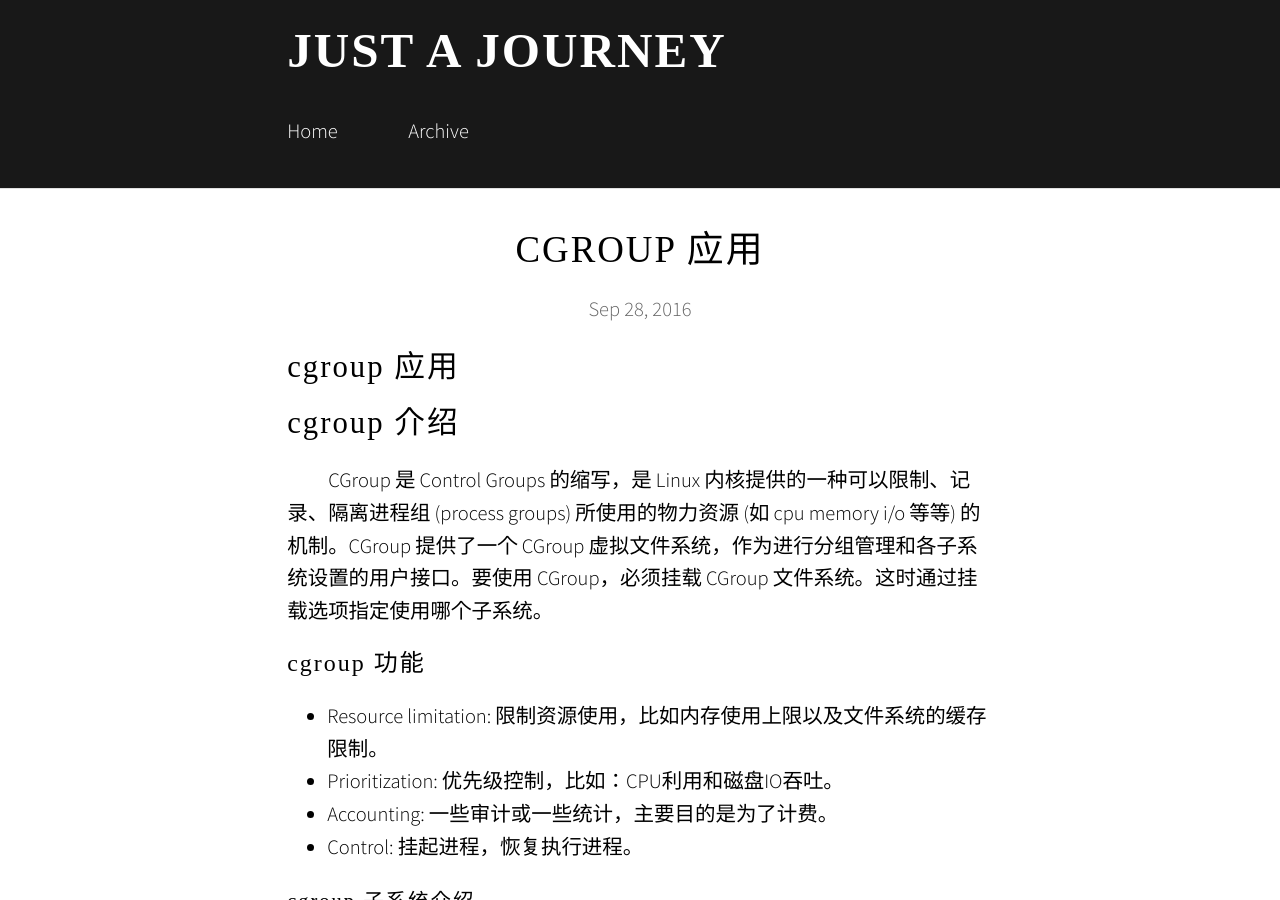
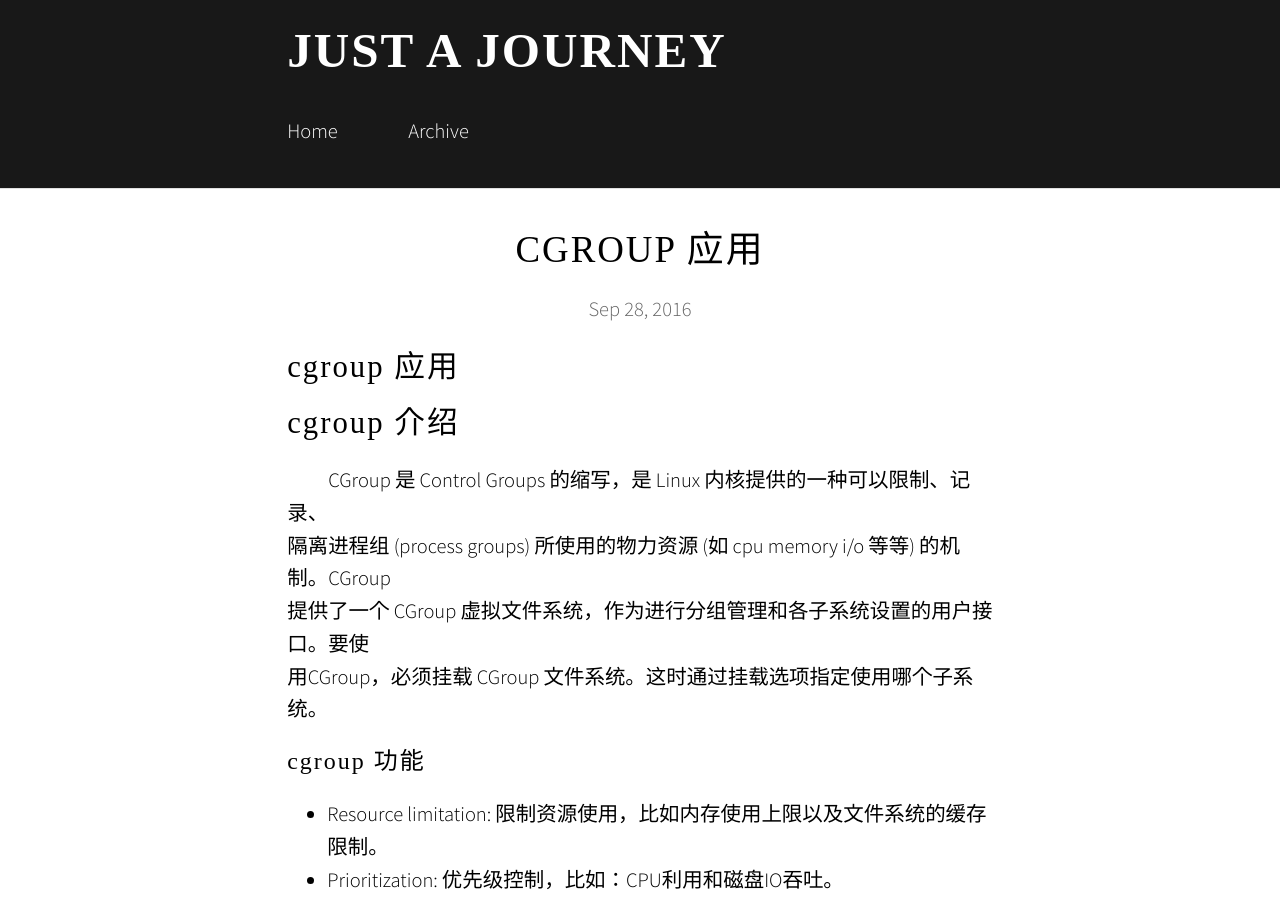
Before and after one commit to lxlenovostar/lix_blog, a Jekyll site: the page built from _posts/2016-09-28-cgroup.md, in a window 1280 px wide and 900 px high. Built offline with Jekyll 4.4.1, drawn with Linux system fonts in a browser that asks for light colours; nearby versions of some CDN libraries; some web fonts are replaced; comment, search, counter and statistics services are not loaded.

Commit message:
修改格式

```diff
--- a/_posts/2016-09-28-cgroup.md
+++ b/_posts/2016-09-28-cgroup.md
@@ -4,7 +4,10 @@ title: cgroup 应用
 # cgroup 应用
 
 ## cgroup 介绍
-&emsp;&emsp;CGroup 是 Control Groups 的缩写，是 Linux 内核提供的一种可以限制、记录、隔离进程组 (process groups) 所使用的物力资源 (如 cpu memory i/o 等等) 的机制。CGroup 提供了一个 CGroup 虚拟文件系统，作为进行分组管理和各子系统设置的用户接口。要使用 CGroup，必须挂载 CGroup 文件系统。这时通过挂载选项指定使用哪个子系统。
+&emsp;&emsp;CGroup 是 Control Groups 的缩写，是 Linux 内核提供的一种可以限制、记录、
+隔离进程组 (process groups) 所使用的物力资源 (如 cpu memory i/o 等等) 的机制。CGroup
+提供了一个 CGroup 虚拟文件系统，作为进行分组管理和各子系统设置的用户接口。要使
+用CGroup，必须挂载 CGroup 文件系统。这时通过挂载选项指定使用哪个子系统。
 
 ### cgroup 功能
 - Resource limitation: 限制资源使用，比如内存使用上限以及文件系统的缓存限制。
```
